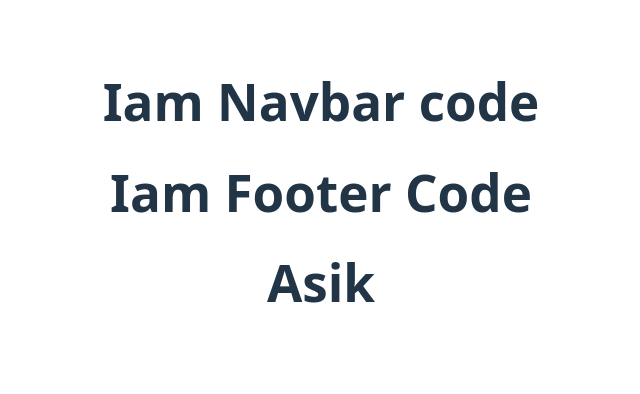
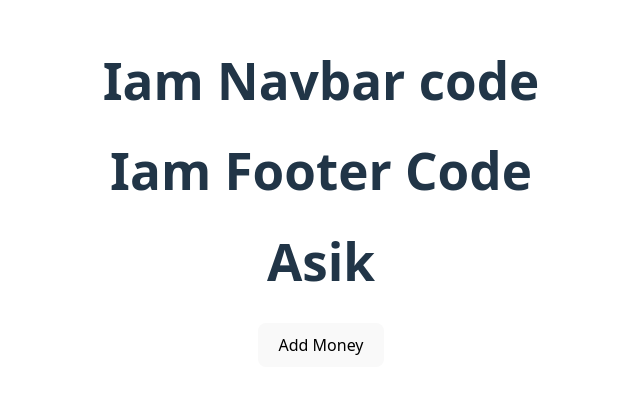
Before and after one commit to asik247/react-contex, a React (Vite) app: page / in a window 1280 px wide. Shown: the part 208-602 px from the top of the page, without its empty margins (319-959 px from the left). Built offline with nearby package versions, Linux system fonts and the light colour scheme.

Commit message:
explore simple Context

```diff
--- a/src/Components/About.jsx
+++ b/src/Components/About.jsx
@@ -1,11 +1,14 @@
 import React, { useContext } from 'react';
-import { MyContexs } from './Navbar';
+import { MoneyContex, MyContexs } from './Navbar';
 
 const About = () => {
     const data = useContext(MyContexs)
+    const [taka,setTaka] = useContext(MoneyContex)
     return (
         <div>
             <h1>{data}</h1>
+             <button onClick={()=>setTaka(taka+100)}>Add Money</button>
+
         </div>
     );
 };
--- a/src/Components/Footer.jsx
+++ b/src/Components/Footer.jsx
@@ -6,6 +6,7 @@ const Footer = () => {
         <div>
             <h1>Iam Footer Code</h1>
             <p></p>
+
             <About></About>
         </div>
     );
--- a/src/Components/Navbar.jsx
+++ b/src/Components/Navbar.jsx
@@ -1,4 +1,4 @@
-import React, { createContext } from 'react';
+import React, { createContext, useState } from 'react';
 import Footer from './Footer';
 
 
@@ -6,14 +6,19 @@ import Footer from './Footer';
 
 export const MyContexs = createContext('');
 
+export const MoneyContex = createContext();
+
 const Navbar = () => {
     const name = "Asik"
+    const [money, setMoney] = useState(0)
     return (
         <div>
             <h1>Iam Navbar code</h1>
-         <MyContexs.Provider value={name}>
-            <Footer></Footer>
-         </MyContexs.Provider>
+            <MoneyContex value={[money,setMoney]}>
+                <MyContexs.Provider value={name}>
+                    <Footer></Footer>
+                </MyContexs.Provider>
+            </MoneyContex>
         </div>
     );
 };
```
